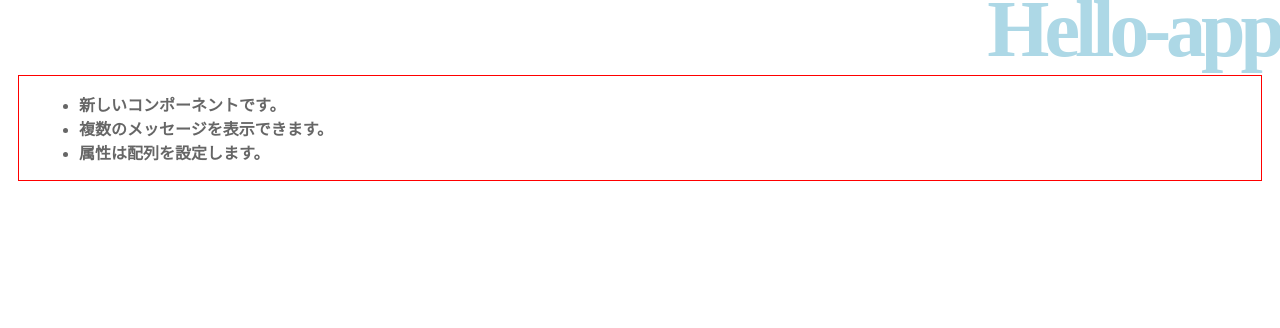
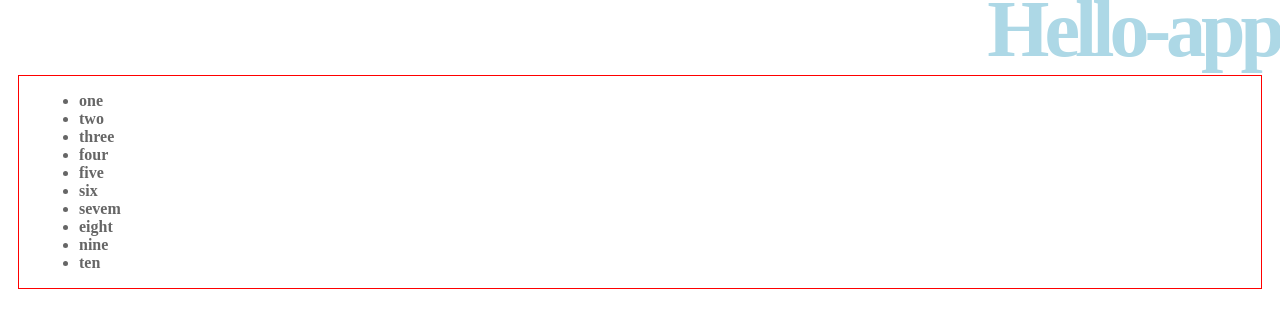
Before and after one commit to Serizawa1994/angular-study, an Angular app: page / in a window 1280 px wide. Shown: the top 328 px of the page. Built offline with nearby package versions, Linux system fonts and the light colour scheme.

Commit message:
studying how to operate data sent from other components on Angular

```diff
--- a/src/app/hello/hello.component.ts
+++ b/src/app/hello/hello.component.ts
@@ -9,17 +9,13 @@
 export class HelloComponent implements OnInit {
 
   title:string;
-  message:string[];
+  message:string;
 
   constructor() {}
 
   ngOnInit() {
     this.title = "Hello-app";
-    this.message = [
-      "新しいコンポーネントです。",
-      "複数のメッセージを表示できます。",
-      "属性は配列を設定します。"
-      ];
+    this.message = "one,two,three,four,five,six,sevem,eight,nine,ten";
   }
 
 }
--- a/src/app/message/message.component.html
+++ b/src/app/message/message.component.html
@@ -1,5 +1,5 @@
 <div class="container">
-    <ul>
-        <li class="message" *ngFor="let item of content">{{item}}</li>
+    <ul (click)="doClick()">
+        <li class="message" *ngFor="let item of _content">{{item}}</li>
    </ul>
 </div>
--- a/src/app/message/message.component.ts
+++ b/src/app/message/message.component.ts
@@ -6,11 +6,23 @@
   styleUrls: ['./message.component.css']
 })
 export class MessageComponent implements OnInit {
-  @Input()content:string[];
+  private _content:string[];
 
   constructor() { }
 
-  ngOnInit() {
+  ngOnInit() {}
+
+  @Input()
+  set content(msgs:string){
+    this._content = msgs.split(',');
+  }
+
+  get content(){
+    return this._content.join(',');
+  }
+
+  doClick(){
+    this._content.pop();
   }
 
 }
```
